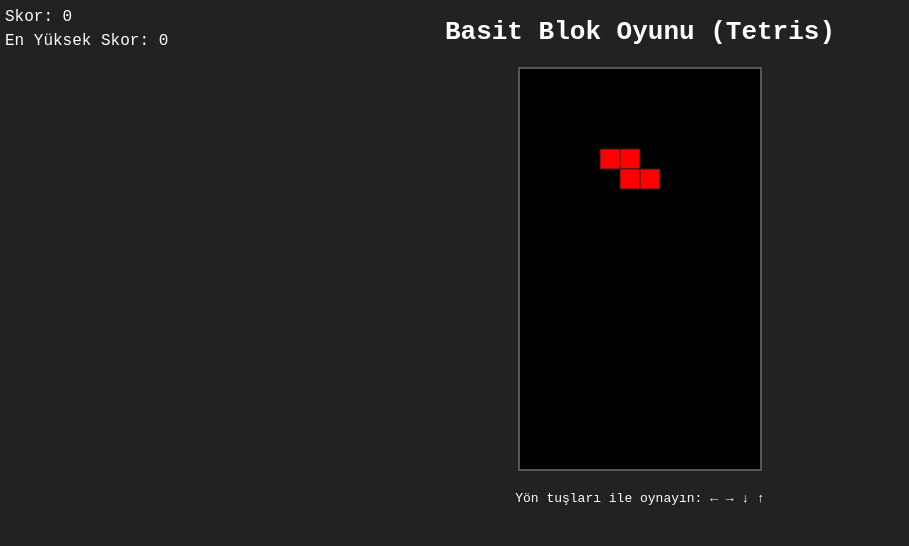
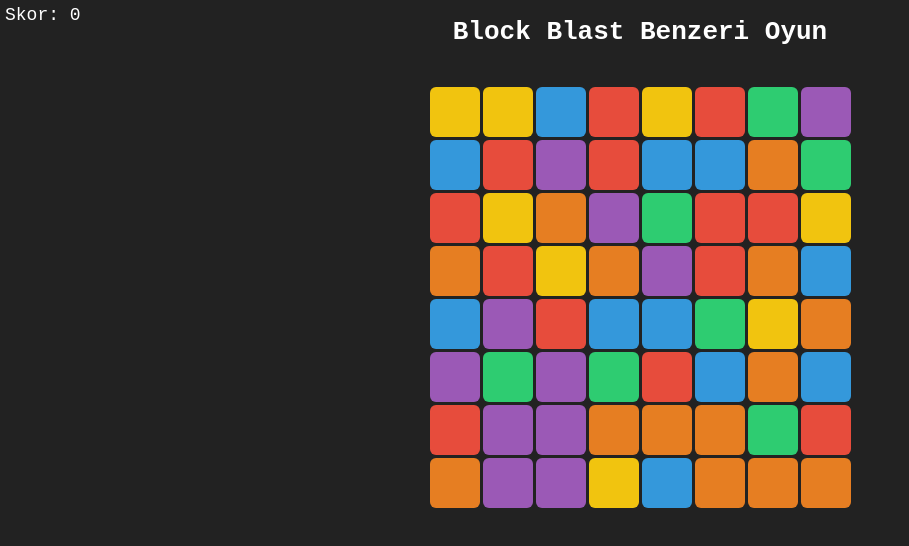
Before and after one commit to berkaktxs/HD-IZLE, a plain HTML site: page index.html in a window 1280 px wide. Shown: the whole page, without its empty margins (0-909 px from the left). Drawn offline with Linux system fonts and the light colour scheme.

Commit message:
Update index.html

```diff
--- a/index.html
+++ b/index.html
@@ -2,314 +2,159 @@
 <html lang="tr">
 <head>
 <meta charset="UTF-8" />
-<title>Basit Blok Oyunu - Skorlu</title>
+<title>Block Blast Benzeri Oyun</title>
 <style>
   body {
     background: #222;
     color: white;
     font-family: monospace;
     text-align: center;
-    margin: 0;
-    padding: 0;
-  }
-  canvas {
-    background: #000;
-    display: block;
-    margin: 20px auto;
-    border: 2px solid #555;
+    margin: 0; padding: 0;
   }
   #scoreboard {
     position: fixed;
     top: 5px;
     left: 5px;
-    text-align: left;
-    font-size: 16px;
-    line-height: 1.5;
+    font-size: 18px;
+  }
+  #game {
+    margin: 40px auto;
+    display: grid;
+    grid-template-columns: repeat(8, 50px);
+    grid-template-rows: repeat(8, 50px);
+    gap: 3px;
+    width: max-content;
+  }
+  .block {
+    width: 50px;
+    height: 50px;
+    border-radius: 6px;
+    cursor: pointer;
+    user-select: none;
+    transition: background-color 0.3s ease;
   }
 </style>
 </head>
 <body>
-<h1>Basit Blok Oyunu (Tetris)</h1>
-<div id="scoreboard">
-  Skor: <span id="score">0</span><br />
-  En Yüksek Skor: <span id="highscore">0</span>
-</div>
-<canvas id="game" width="240" height="400"></canvas>
-<p>Yön tuşları ile oynayın: ← → ↓ ↑</p>
+<h1>Block Blast Benzeri Oyun</h1>
+<div id="scoreboard">Skor: 0</div>
+<div id="game"></div>
 
 <script>
-const canvas = document.getElementById('game');
-const ctx = canvas.getContext('2d');
-const ROWS = 20;
-const COLS = 10;
-const BLOCK_SIZE = 20;
+const colors = ['#e74c3c', '#3498db', '#2ecc71', '#f1c40f', '#9b59b6', '#e67e22'];
+const rows = 8;
+const cols = 8;
+let score = 0;
 
-ctx.scale(BLOCK_SIZE, BLOCK_SIZE);
+const gameEl = document.getElementById('game');
+const scoreEl = document.getElementById('scoreboard');
 
-const scoreElem = document.getElementById('score');
-const highscoreElem = document.getElementById('highscore');
+// Oyun tahtasını 2D dizi olarak tutacağız, her hücrede renk indeksi var
+let board = [];
 
-let score = 0;
-let highscore = localStorage.getItem('okeyHighscore') || 0;
-highscoreElem.textContent = highscore;
-
-function createMatrix(w, h) {
-  const matrix = [];
-  while (h--) {
-    matrix.push(new Array(w).fill(0));
-  }
-  return matrix;
+function randomColorIndex() {
+  return Math.floor(Math.random() * colors.length);
 }
 
-const arena = createMatrix(COLS, ROWS);
-
-const pieces = {
-  I: [
-    [[0,0,0,0],
-     [1,1,1,1],
-     [0,0,0,0],
-     [0,0,0,0]],
-    [[0,0,1,0],
-     [0,0,1,0],
-     [0,0,1,0],
-     [0,0,1,0]],
-  ],
-  O: [
-    [[2,2],
-     [2,2]]
-  ],
-  T: [
-    [[0,3,0],
-     [3,3,3],
-     [0,0,0]],
-    [[0,3,0],
-     [0,3,3],
-     [0,3,0]],
-    [[0,0,0],
-     [3,3,3],
-     [0,3,0]],
-    [[0,3,0],
-     [3,3,0],
-     [0,3,0]],
-  ],
-  L: [
-    [[0,0,4],
-     [4,4,4],
-     [0,0,0]],
-    [[0,4,0],
-     [0,4,0],
-     [0,4,4]],
-    [[0,0,0],
-     [4,4,4],
-     [4,0,0]],
-    [[4,4,0],
-     [0,4,0],
-     [0,4,0]],
-  ],
-  J: [
-    [[5,0,0],
-     [5,5,5],
-     [0,0,0]],
-    [[0,5,5],
-     [0,5,0],
-     [0,5,0]],
-    [[0,0,0],
-     [5,5,5],
-     [0,0,5]],
-    [[0,5,0],
-     [0,5,0],
-     [5,5,0]],
-  ],
-  S: [
-    [[0,6,6],
-     [6,6,0],
-     [0,0,0]],
-    [[0,6,0],
-     [0,6,6],
-     [0,0,6]],
-  ],
-  Z: [
-    [[7,7,0],
-     [0,7,7],
-     [0,0,0]],
-    [[0,0,7],
-     [0,7,7],
-     [0,7,0]],
-  ]
-};
-
-const colors = [
-  null,
-  '#00ffff',
-  '#ffff00',
-  '#aa00ff',
-  '#ff7700',
-  '#0000ff',
-  '#00ff00',
-  '#ff0000'
-];
-
-function drawMatrix(matrix, offset) {
-  matrix.forEach((row, y) => {
-    row.forEach((value, x) => {
-      if (value !== 0) {
-        ctx.fillStyle = colors[value];
-        ctx.fillRect(x + offset.x, y + offset.y, 1, 1);
-        ctx.strokeStyle = '#222';
-        ctx.lineWidth = 0.05;
-        ctx.strokeRect(x + offset.x, y + offset.y, 1, 1);
-      }
-    });
-  });
-}
-
-function merge(arena, player) {
-  player.matrix.forEach((row, y) => {
-    row.forEach((value, x) => {
-      if (value !== 0) {
-        arena[y + player.pos.y][x + player.pos.x] = value;
-      }
-    });
-  });
-}
-
-function collide(arena, player) {
-  const m = player.matrix;
-  const o = player.pos;
-  for(let y = 0; y < m.length; ++y) {
-    for(let x = 0; x < m[y].length; ++x) {
-      if(m[y][x] !== 0 &&
-        (arena[y + o.y] &&
-        arena[y + o.y][x + o.x]) !== 0) {
-          return true;
-        }
+// Tahtayı doldur
+function initBoard() {
+  board = [];
+  for(let r=0; r<rows; r++) {
+    const row = [];
+    for(let c=0; c<cols; c++) {
+      row.push(randomColorIndex());
     }
-  }
-  return false;
-}
-
-function playerReset() {
-  const piecesKeys = Object.keys(pieces);
-  const rand = piecesKeys[Math.floor(Math.random() * piecesKeys.length)];
-  player.matrix = pieces[rand][0];
-  player.pos.y = 0;
-  player.pos.x = Math.floor(COLS / 2) - Math.floor(player.matrix[0].length / 2);
-  player.rotationIndex = 0;
-  if(collide(arena, player)) {
-    arena.forEach(row => row.fill(0));
-    if(score > highscore) {
-      highscore = score;
-      localStorage.setItem('okeyHighscore', highscore);
-      highscoreElem.textContent = highscore;
-    }
-    score = 0;
-    scoreElem.textContent = score;
+    board.push(row);
   }
 }
 
-function playerRotate(dir) {
-  const m = player.matrix;
-  for(let y = 0; y < m.length; ++y) {
-    for(let x = 0; x < y; ++x) {
-      [m[x][y], m[y][x]] = [m[y][x], m[x][y]];
-    }
-  }
-  if (dir > 0) {
-    m.forEach(row => row.reverse());
-  } else {
-    m.reverse();
-  }
-}
-
-function rotatePlayer(dir) {
-  const pos = player.pos.x;
-  let offset = 1;
-  playerRotate(dir);
-  while(collide(arena, player)) {
-    player.pos.x += offset;
-    offset = -(offset + (offset > 0 ? 1 : -1));
-    if (offset > player.matrix[0].length) {
-      playerRotate(-dir);
-      player.pos.x = pos;
-      return;
+// Tahtayı ekrana çiz
+function drawBoard() {
+  gameEl.innerHTML = '';
+  for(let r=0; r<rows; r++) {
+    for(let c=0; c<cols; c++) {
+      const block = document.createElement('div');
+      block.classList.add('block');
+      block.style.backgroundColor = colors[board[r][c]];
+      block.dataset.r = r;
+      block.dataset.c = c;
+      block.addEventListener('click', () => onBlockClick(r, c));
+      gameEl.appendChild(block);
     }
   }
 }
 
-function arenaSweep() {
-  outer: for(let y = arena.length - 1; y >= 0; --y) {
-    for(let x = 0; x < arena[y].length; ++x) {
-      if (arena[y][x] === 0) {
-        continue outer;
+// Yan yana aynı renkte blokları bul ve patlat
+function onBlockClick(r, c) {
+  const colorIndex = board[r][c];
+  const toRemove = [];
+  const visited = Array.from({length: rows}, () => Array(cols).fill(false));
+
+  function dfs(rr, cc) {
+    if(rr < 0 || rr >= rows || cc < 0 || cc >= cols) return;
+    if(visited[rr][cc]) return;
+    if(board[rr][cc] !== colorIndex) return;
+    visited[rr][cc] = true;
+    toRemove.push([rr, cc]);
+    dfs(rr-1, cc);
+    dfs(rr+1, cc);
+    dfs(rr, cc-1);
+    dfs(rr, cc+1);
+  }
+
+  dfs(r,c);
+
+  if(toRemove.length < 3) {
+    // 3 bloktan azsa patlatma
+    alert('En az 3 aynı renkte blok seçmelisin!');
+    return;
+  }
+
+  // Patlat
+  for(const [rr, cc] of toRemove) {
+    board[rr][cc] = null; // boş
+  }
+
+  score += toRemove.length * 10;
+  scoreEl.textContent = 'Skor: ' + score;
+
+  gravity();
+  refill();
+  drawBoard();
+}
+
+// Blokların aşağı kaymasını sağlar
+function gravity() {
+  for(let c=0; c<cols; c++) {
+    for(let r=rows-1; r>=0; r--) {
+      if(board[r][c] === null) {
+        // Yukarıdan boşluk doldur
+        for(let rr = r - 1; rr >= 0; rr--) {
+          if(board[rr][c] !== null) {
+            board[r][c] = board[rr][c];
+            board[rr][c] = null;
+            break;
+          }
+        }
       }
     }
-    const row = arena.splice(y, 1)[0].fill(0);
-    arena.unshift(row);
-    y++;
-    score += 10;           // Satır temizleyince skor artar
-    scoreElem.textContent = score;
   }
 }
 
-function draw() {
-  ctx.fillStyle = '#000';
-  ctx.fillRect(0, 0, COLS, ROWS);
-
-  drawMatrix(arena, {x:0, y:0});
-  drawMatrix(player.matrix, player.pos);
+// Boş kalanları rastgele yeni blokla doldur
+function refill() {
+  for(let r=0; r<rows; r++) {
+    for(let c=0; c<cols; c++) {
+      if(board[r][c] === null) {
+        board[r][c] = randomColorIndex();
+      }
+    }
+  }
 }
 
-let dropCounter = 0;
-let dropInterval = 1000;
-let lastTime = 0;
+initBoard();
+drawBoard();
 
-function update(time = 0) {
-  const deltaTime = time - lastTime;
-  lastTime = time;
-  dropCounter += deltaTime;
-  if(dropCounter > dropInterval) {
-    player.pos.y++;
-    if(collide(arena, player)) {
-      player.pos.y--;
-      merge(arena, player);
-      playerReset();
-      arenaSweep();
-    }
-    dropCounter = 0;
-  }
-  draw();
-  requestAnimationFrame(update);
-}
-
-const player = {
-  pos: {x:0, y:0},
-  matrix: null,
-  rotationIndex: 0,
-};
-
-playerReset();
-update();
-
-document.addEventListener('keydown', event => {
-  if(event.key === 'ArrowLeft') {
-    player.pos.x--;
-    if(collide(arena, player)) player.pos.x++;
-  } else if(event.key === 'ArrowRight') {
-    player.pos.x++;
-    if(collide(arena, player)) player.pos.x--;
-  } else if(event.key === 'ArrowDown') {
-    player.pos.y++;
-    if(collide(arena, player)) {
-      player.pos.y--;
-      merge(arena, player);
-      playerReset();
-      arenaSweep();
-    }
-    dropCounter = 0;
-  } else if(event.key === 'ArrowUp') {
-    rotatePlayer(1);
-  }
-});
 </script>
 </body>
 </html>
```
